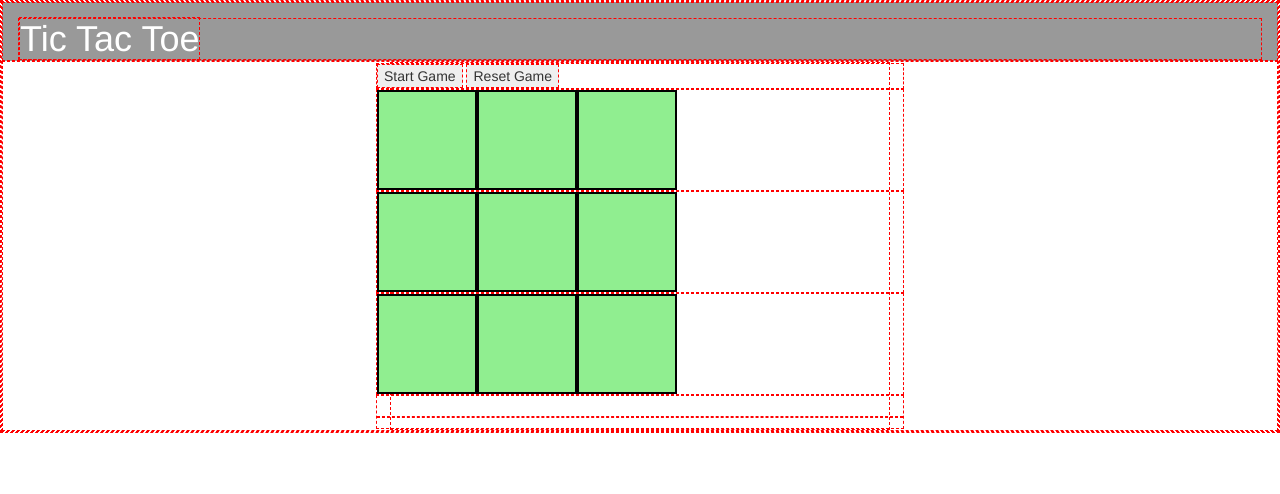
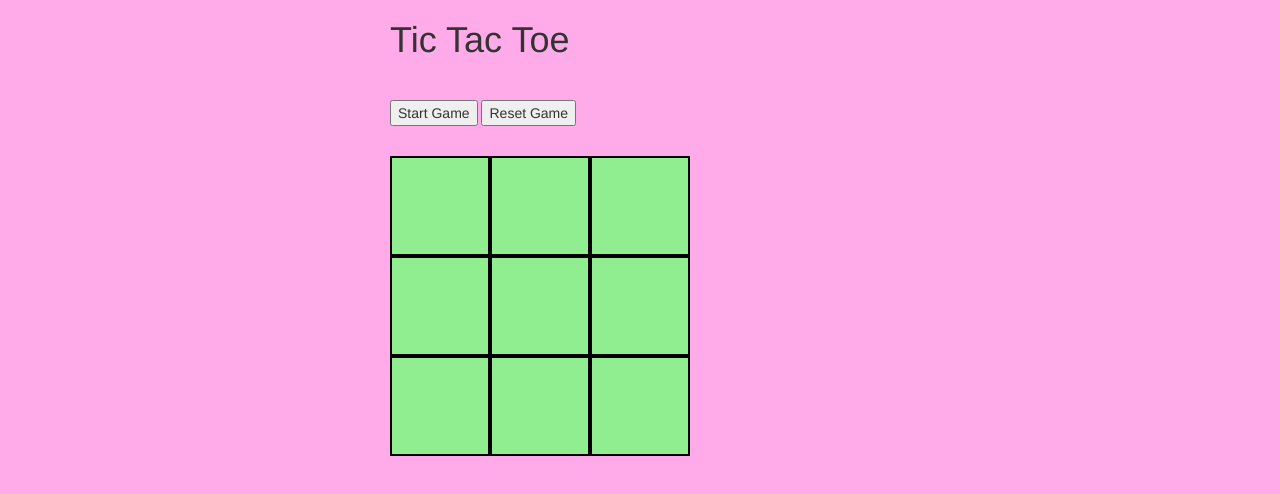
Before and after one commit to TimHandy/tictactoe, a plain HTML site: page index.html in a window 1280 px wide. Drawn offline with nearby package versions, Linux system fonts and the light colour scheme.

Commit message:
Make it pretty!

```diff
--- a/index.html
+++ b/index.html
@@ -10,34 +10,17 @@
     <!-- Optional theme -->
     <link rel="stylesheet" href="https://maxcdn.bootstrapcdn.com/bootstrap/3.3.7/css/bootstrap-theme.min.css" integrity="sha384-rHyoN1iRsVXV4nD0JutlnGaslCJuC7uwjduW9SVrLvRYooPp2bWYgmgJQIXwl/Sp" crossorigin="anonymous">
 
-    <link rel="stylesheet" href="main.css" media="screen" title="no title" charset="utf-8">
-
 	  <meta name="viewport content="width=device-width, initial-scale="1.0">
 
-<link rel="stylesheet" href="https://maxcdn.bootstrapcdn.com/bootstrap/3.3.7/css/bootstrap.min.css" integrity="sha384-BVYiiSIFeK1dGmJRAkycuHAHRg32OmUcww7on3RYdg4Va+PmSTsz/K68vbdEjh4u" crossorigin="anonymous">
-
-    <!-- Optional theme -->
-    <link rel="stylesheet" href="https://maxcdn.bootstrapcdn.com/bootstrap/3.3.7/css/bootstrap-theme.min.css" integrity="sha384-rHyoN1iRsVXV4nD0JutlnGaslCJuC7uwjduW9SVrLvRYooPp2bWYgmgJQIXwl/Sp" crossorigin="anonymous">
+    <link rel="stylesheet" href="main.css" media="screen" title="no title" charset="utf-8">
 </head>
 
 <body>
-  <header>
-    <nav>
-      <h1>Tic Tac Toe</h1>
-      <!-- <ul>
-        <li><a href="#">Home</a></li>
-        <li><a href="#">Blog</a></li>
-        <li><a href="#">About</a></li>
-        <li><a href="#">Contact</a></li>
-        <li><a href="#">Links</a></li>
-      </ul> -->
-    </nav>
-  </header>
-
     <div class="container-fluid">
 
       <div class="board-container">
         <div class="row">
+          <h1>Tic Tac Toe</h1>
           <button id="launch" type="button" name="button">Start Game</button>
           <button id="reset" type="button">Reset Game</button>
         </div>
@@ -63,11 +46,6 @@
     </div>
 
 
-    <!-- <footer>
-      <p>my footer</p>
-    </footer> -->
-
-
     <script src="https://ajax.googleapis.com/ajax/libs/jquery/3.1.0/jquery.min.js"></script>
 
     <!-- Latest compiled and minified JavaScript -->
--- a/main.css
+++ b/main.css
@@ -1,10 +1,13 @@
 
 * {
- border: 1px red dashed;
+ /*border: 1px red dashed;*/
 }
+
+
 
 body {
     margin: 0; padding: 0;
+    background: rgba(255, 0, 189, 0.33);
 }
 
 header {
@@ -18,6 +21,8 @@ header h1 {
     display: inline;
 }
 
+
+
 nav ul {
     margin: 0;
     padding: 0 0 0 15px;
@@ -30,7 +35,6 @@ nav ul li {
     display: inline-block;
     list-style-type: none;
     padding: 5px 15px;
-background-image:
 }
 
 nav ul li a {
@@ -38,15 +42,10 @@ nav ul li a {
 }
 
 
-/*.row:after {
-    clear: both;
-    content: " ";
-    display: table;
-}*/
-
-/*.button {
-    text-align: center;
-}*/
+button {
+    margin-bottom: 30px;
+    margin-top: 30px;
+}
 
 .row {
     margin: 0; padding: 0;
```
